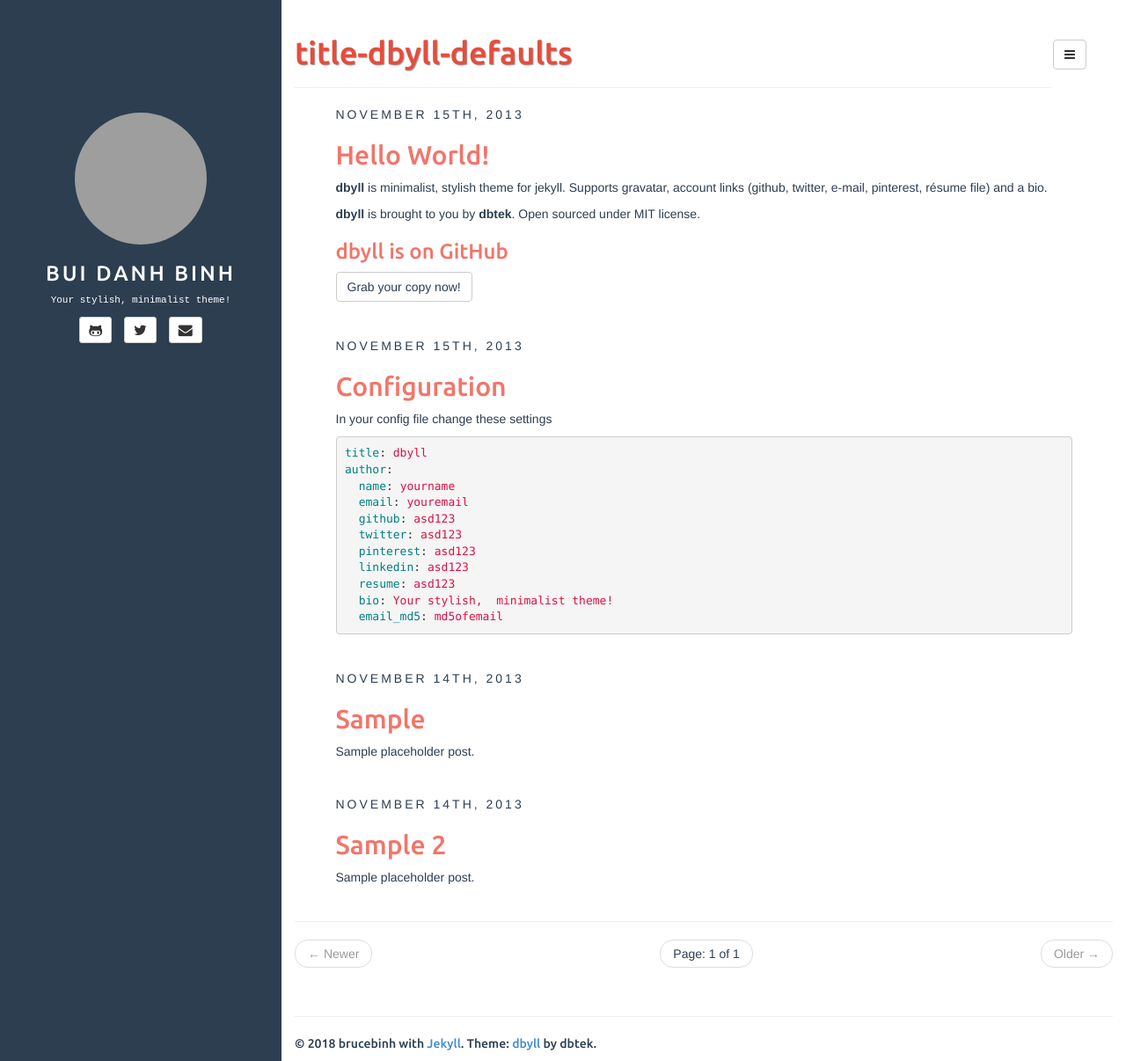
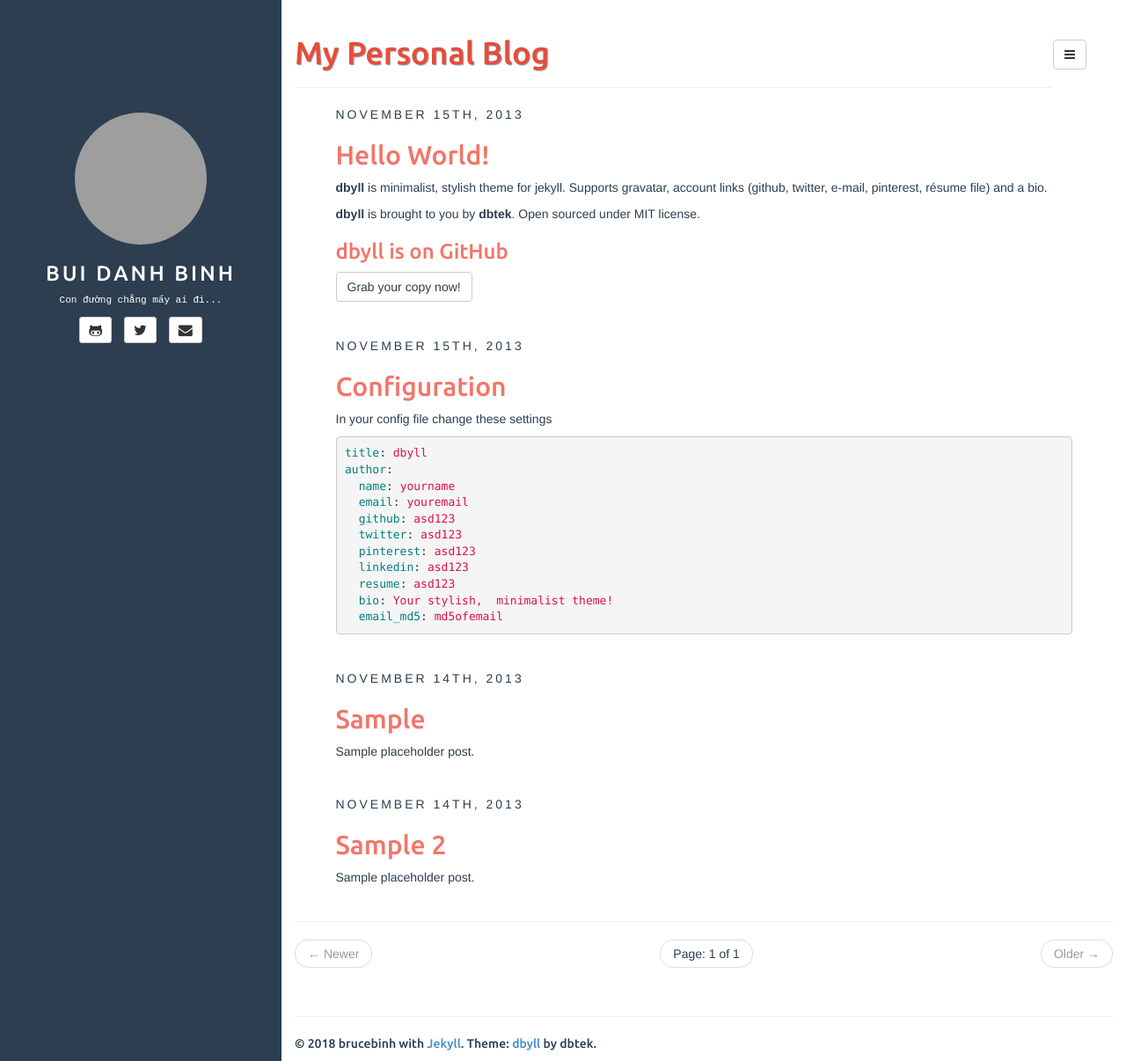
Before and after one commit to brucebinh/brucebinh.github.io, a Jekyll site: the page built from index.html, in a window 1280 px wide and 1206 px high. Shown: the whole window at 88% size. Built offline with Jekyll 4.4.1, drawn with Linux system fonts in a browser that asks for light colours; the list of posts is cut into pages by our own code; grey boxes are pictures that could not be loaded.

Commit message:
update kelly 4

```diff
--- a/_config.yml
+++ b/_config.yml
@@ -14,9 +14,9 @@ defaults:
     scope:
       path: "" # empty string for all files
     values:
-      title: title-dbyll-defaults
+      title: My Personal Blog
 
-description: Stylish Jekyll Theme
+description: description Theme
 author:
   name: brucebinh
   email: brucebinh@gmail.com
@@ -24,7 +24,7 @@ author:
   twitter: brucebinh
   pinterest: brucebinh
   linkedin: brucebinh
-  bio: Your stylish, minimalist theme!
+  bio: Con đường chẳng mấy ai đi...
   email_md5: 726351295ec82e145928582f595aa3aa
 
 rss_path: feed.xml
```
